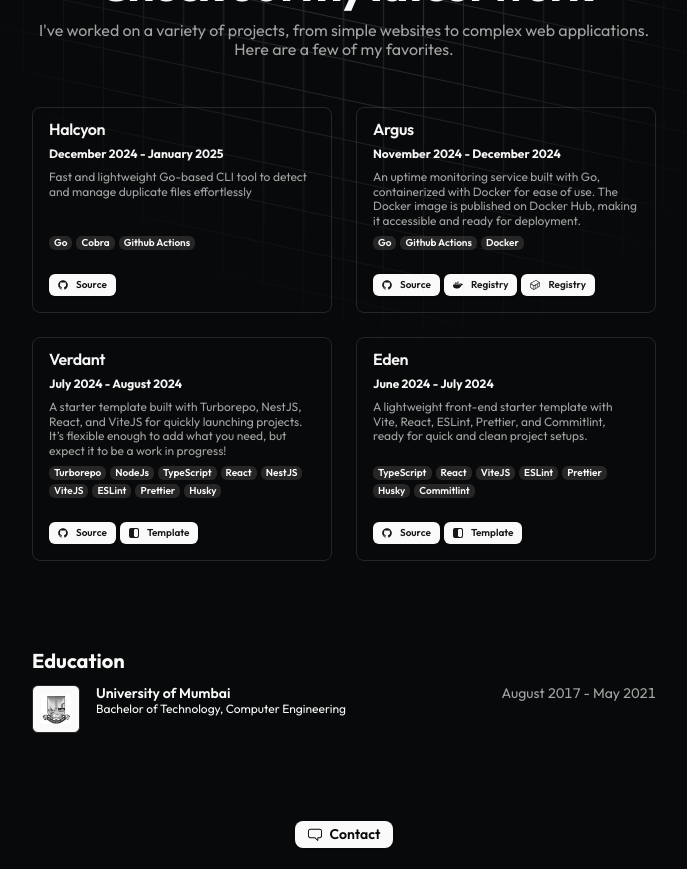
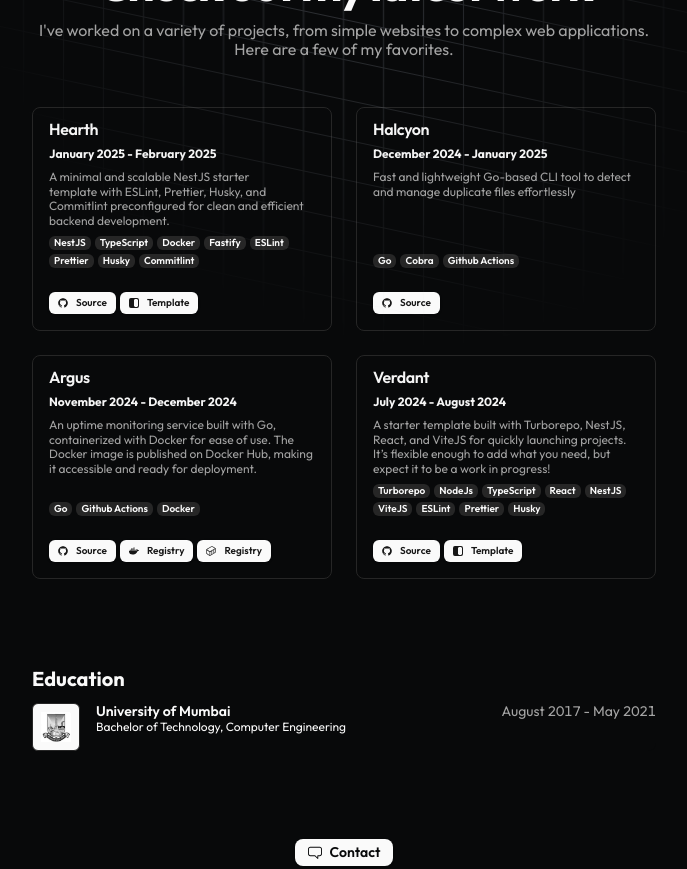
Before and after one commit to tejastn10/nimbus, a Next.js app: page / in a window 1280 px wide. Shown: the part 900-1769 px from the top of the page, without its empty margins (296-983 px from the left). Built offline with nearby package versions, Linux system fonts and the light colour scheme.

Commit message:
feat: add new projects "Arbor" and "Hearth" to resume data

```diff
--- a/src/data/resume.ts
+++ b/src/data/resume.ts
@@ -126,6 +126,69 @@ export const DATA = {
 
 	projects: [
 		{
+			title: "Arbor",
+			href: "https://github.com/tejastn10/arbor",
+			dates: "February 2025",
+			featured: false,
+			description:
+				"A Next.js template with custom ESLint and Prettier rules for consistent code quality. It includes Tailwind CSS, Husky, and Commitlint for a seamless developer experience.",
+			technologies: [
+				"NextJS",
+				"TypeScript",
+				"Tailwindcss",
+				"ESLint",
+				"Prettier",
+				"Husky",
+				"Commitlint",
+			],
+			links: [
+				{
+					type: "Source",
+					href: "https://github.com/tejastn10/arbor",
+					icon: Icons.github(),
+				},
+				{
+					type: "Template",
+					href: "",
+					icon: Icons.template(),
+				},
+			],
+			image: "",
+			video: "",
+		},
+		{
+			title: "Hearth",
+			href: "https://github.com/tejastn10/hearth",
+			dates: "January 2025 - February 2025",
+			featured: true,
+			description:
+				"A minimal and scalable NestJS starter template with ESLint, Prettier, Husky, and Commitlint preconfigured for clean and efficient backend development.",
+			technologies: [
+				"NestJS",
+				"TypeScript",
+				"Docker",
+				"Fastify",
+				"ESLint",
+				"Prettier",
+				"Husky",
+				"Commitlint",
+			],
+			links: [
+				{
+					type: "Source",
+					href: "https://github.com/tejastn10/hearth",
+					icon: Icons.github(),
+				},
+				{
+					type: "Template",
+					href: "",
+					icon: Icons.template(),
+				},
+			],
+			image: "",
+			video: "",
+		},
+		{
 			title: "Verve",
 			href: "https://github.com/tejastn10/verve",
 			dates: "January 2025",
@@ -196,7 +259,7 @@ export const DATA = {
 			featured: false,
 			description:
 				"A personal portfolio built with Next.js and shadcn, designed to showcase projects and achievements with a sleek, developer-friendly design.",
-			technologies: ["Next.js", "TypeScript", "shadcn", "TailwindCSS", "Vercel"],
+			technologies: ["NextJS", "TypeScript", "shadcn", "TailwindCSS", "Vercel"],
 			links: [
 				{
 					type: "Source",
@@ -276,7 +339,7 @@ export const DATA = {
 			title: "Eden",
 			href: "https://github.com/tejastn10/eden",
 			dates: "June 2024 - July 2024",
-			featured: true,
+			featured: false,
 			description:
 				"A lightweight front-end starter template with Vite, React, ESLint, Prettier, and Commitlint, ready for quick and clean project setups.",
 			technologies: ["TypeScript", "React", "ViteJS", "ESLint", "Prettier", "Husky", "Commitlint"],
```
